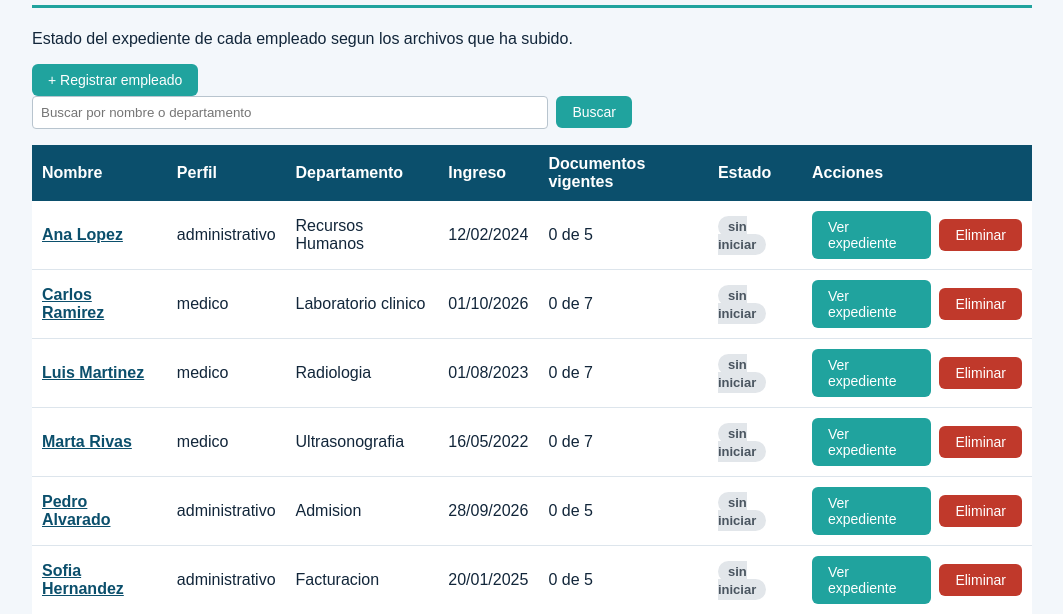
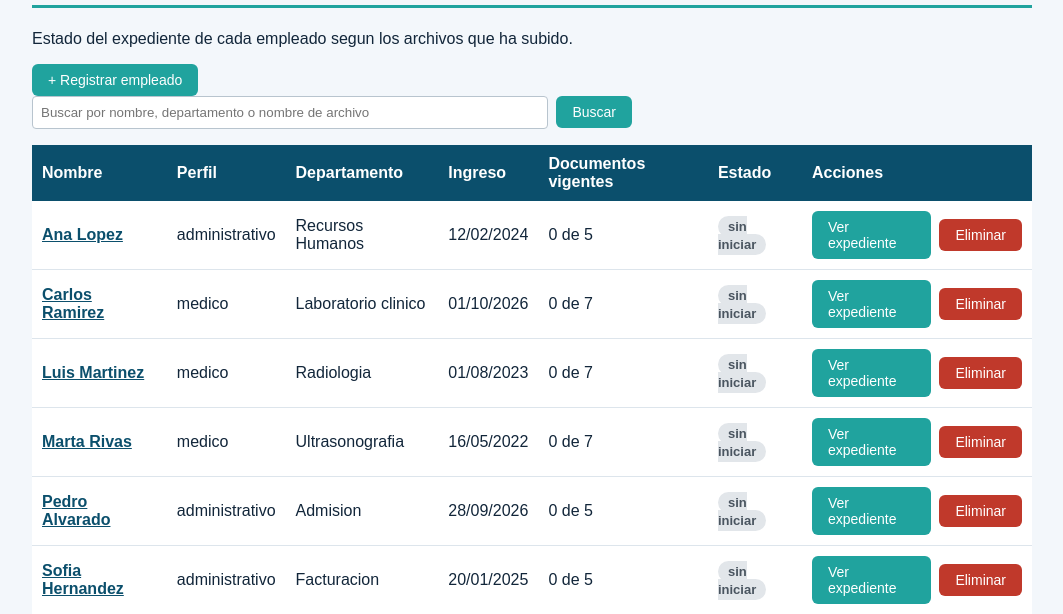
Before and after one commit to vidaurreitalo-debug/Fase-2-del-proyecto, a Flask app: page /empleados in a window 1280 px wide. Shown: the part 129-743 px from the top of the page, without its empty margins (108-1171 px from the left). Run offline with Flask 3, Linux system fonts and the light colour scheme; data comes from the database, SQL or seed files in the repository; data that the repository does not hold is empty.

Commit message:
Update empleados.html

```diff
--- a/templates/empleados.html
+++ b/templates/empleados.html
@@ -10,7 +10,7 @@
 </div>
 
 <form method="GET" action="/empleados" class="busqueda">
-  <input type="text" name="buscar" value="{{ buscar }}" placeholder="Buscar por nombre o departamento">
+  <input type="text" name="buscar" value="{{ buscar }}" placeholder="Buscar por nombre, departamento o nombre de archivo">
   <button type="submit">Buscar</button>
   {% if buscar %}<a class="boton secundario" href="/empleados">Ver todos</a>{% endif %}
 </form>
```
